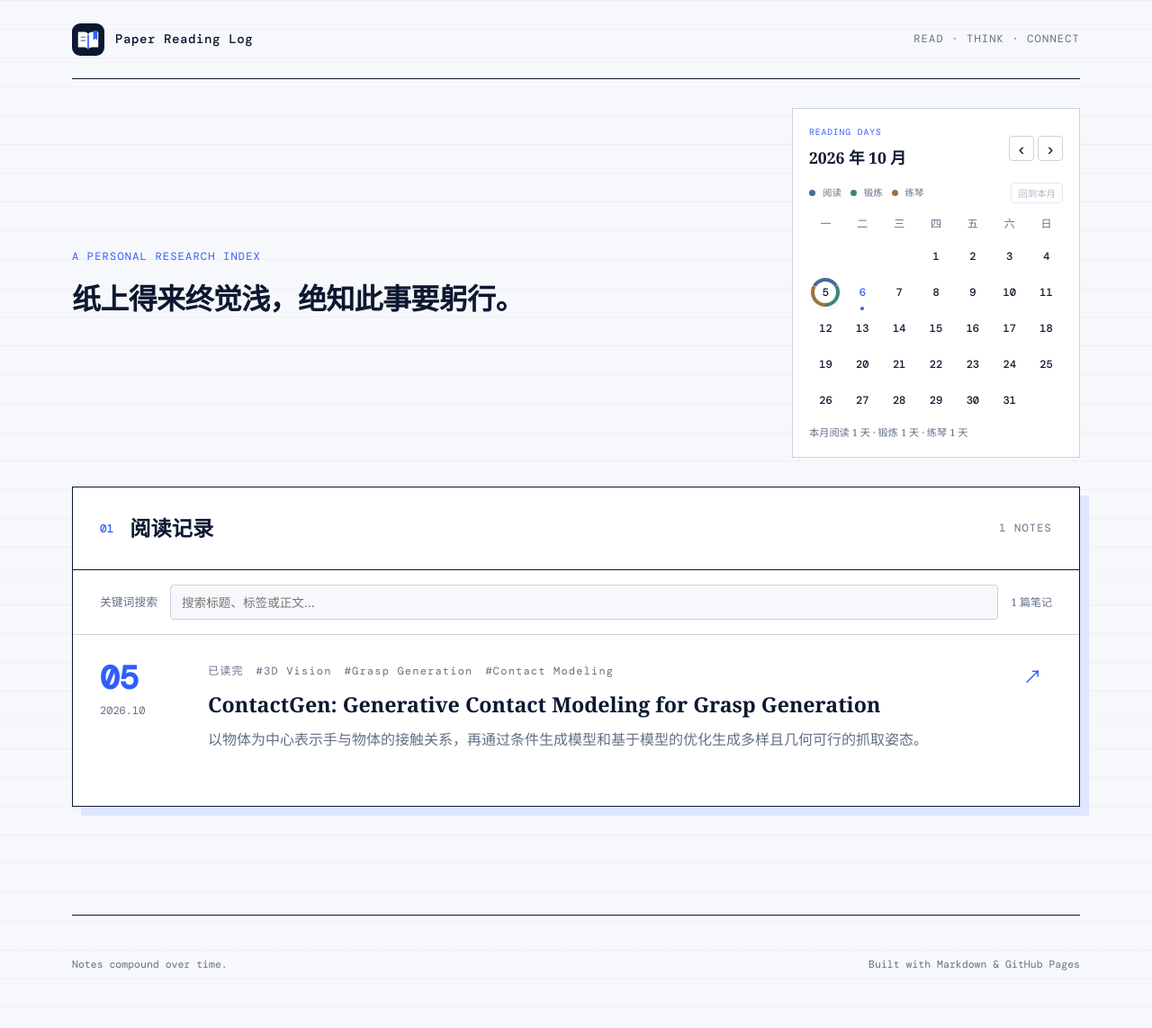
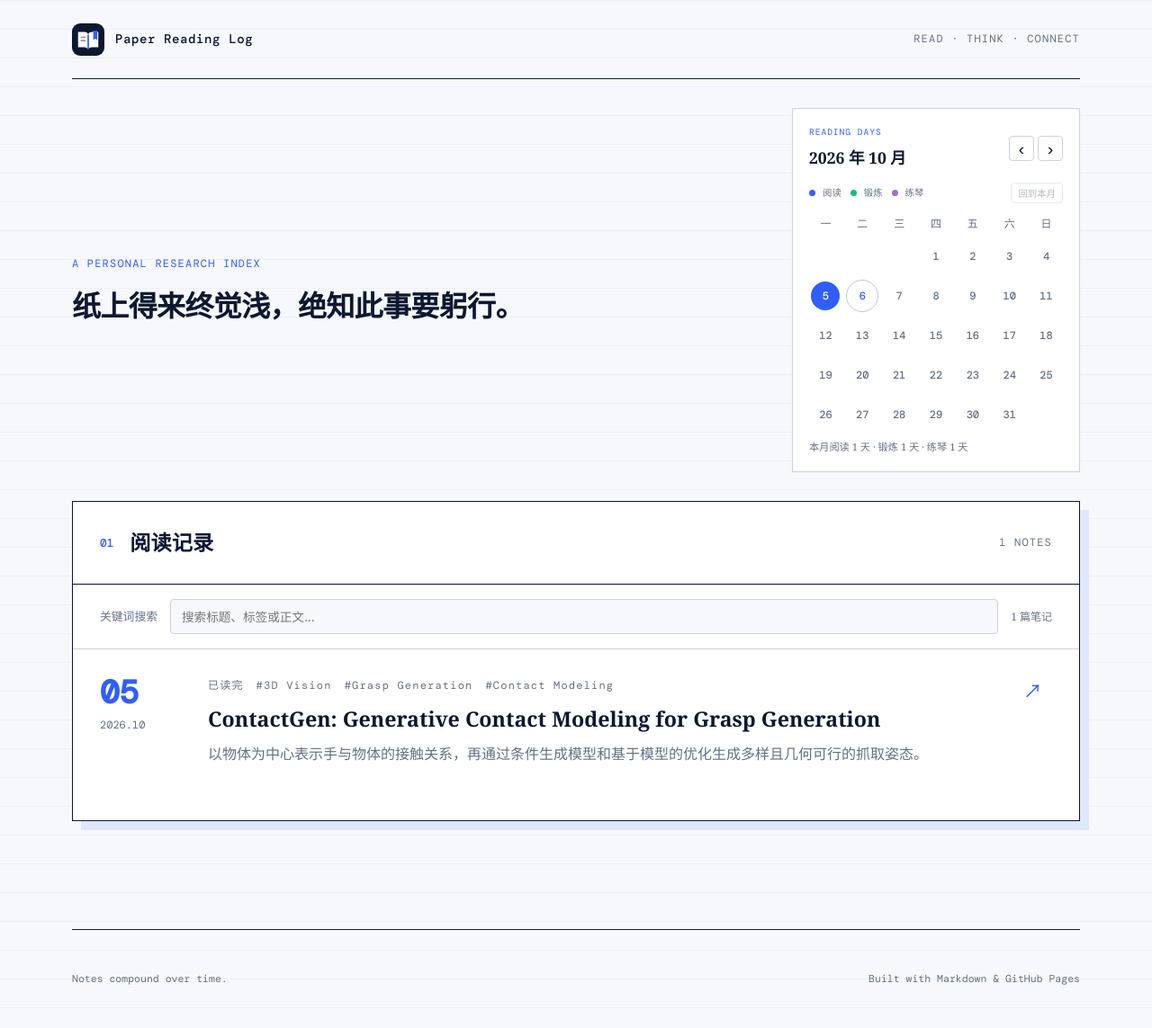
Before and after one commit to Kairui-SHI/paper-reading-log, a Jekyll site: the page built from index.html, in a window 1280 px wide. Shown: the whole page at 90% size. Built offline with Jekyll 4.4.1, drawn with Linux system fonts in a browser that asks for light colours.

Commit message:
Use bright reading circles and daily activity dots

```diff
--- a/assets/css/style.css
+++ b/assets/css/style.css
@@ -6,8 +6,8 @@
   --blue-soft: #dfe6ff;
   --line: #cbd2df;
   --muted: #647086;
-  --exercise: #388778;
-  --piano: #9c733e;
+  --exercise: #20b58b;
+  --piano: #a16bd5;
   --activity-empty: #e4e8ef;
   --serif: "Noto Serif SC", Georgia, serif;
   --mono: "DM Mono", ui-monospace, monospace;
@@ -226,7 +226,7 @@
 .calendar-legend { display: flex; align-items: center; gap: 8px; color: var(--muted); font-size: .8rem; }
 .calendar-legend i { width: 7px; height: 7px; border-radius: 50%; background: var(--blue); }
 .calendar-legends { display: flex; gap: 10px; }
-.calendar-legend .reading-dot { background: #446b9e; }
+.calendar-legend .reading-dot { background: #315efb; }
 .calendar-legend .exercise-dot { background: var(--exercise); }
 .calendar-legend .piano-dot { background: var(--piano); }
 .calendar-navigation { display: flex; gap: 4px; }
@@ -237,24 +237,27 @@
 .calendar-navigation button:hover, #calendar-today:hover:enabled { color: var(--blue); border-color: var(--blue); }
 #calendar-today:disabled { color: var(--muted); opacity: .5; cursor: default; }
 .calendar-navigation button:focus-visible, #calendar-today:focus-visible { outline: 2px solid var(--blue); outline-offset: 2px; }
-.calendar-weekdays, .calendar-days { display: grid; grid-template-columns: repeat(7, minmax(0, 1fr)); gap: 8px 4px; text-align: center; }
+.calendar-weekdays, .calendar-days { display: grid; grid-template-columns: repeat(7, minmax(0, 1fr)); gap: 12px 4px; text-align: center; }
 .calendar-weekdays { margin-bottom: 10px; color: var(--muted); font-size: .75rem; }
 .calendar-day { position: relative; display: flex; align-items: center; justify-content: center; justify-self: center; width: 32px; height: 32px; min-height: 32px; border-radius: 50%; color: var(--muted); font: 500 .75rem var(--mono); text-decoration: none; transition: transform .15s ease, box-shadow .15s ease; }
-.calendar-day.has-activity, .calendar-day.has-notes { background: conic-gradient(from -60deg, var(--reading-color) 0deg 119deg, #ffffff 119deg 120deg, var(--exercise-color) 120deg 239deg, #ffffff 239deg 240deg, var(--piano-color) 240deg 359deg, #ffffff 359deg 360deg); box-shadow: 0 2px 5px #0c183012; }
-.calendar-day-number { position: relative; display: flex; align-items: center; justify-content: center; width: 100%; height: 100%; color: var(--ink); }
-.calendar-day.has-activity, .calendar-day.has-notes { color: var(--ink); }
-.calendar-day.has-activity .calendar-day-number, .calendar-day.has-notes .calendar-day-number { width: 24px; height: 24px; border-radius: 50%; background: white; }
-.calendar-day.is-today { color: var(--blue); font-weight: 500; }
-.calendar-day.is-today::after { content: ''; position: absolute; bottom: -4px; left: calc(50% - 2px); width: 4px; height: 4px; border-radius: 50%; background: var(--blue); }
-.calendar-day.is-today .calendar-day-number { color: var(--blue); }
-.calendar-day.has-notes:hover { transform: translateY(-2px); box-shadow: 0 4px 9px #0c183020; }
-.calendar-day:focus-visible { outline: 2px solid var(--blue); outline-offset: 3px; }.calendar-summary { margin: 12px 0 0; color: var(--muted); font-size: .8rem; }
+.calendar-day-number { display: flex; align-items: center; justify-content: center; width: 100%; height: 100%; color: inherit; }
+.calendar-day.has-notes { background: #315efb; color: white; }
+.calendar-day.is-today { outline: 1px solid #b8c8df; outline-offset: 1px; color: #315efb; }
+.calendar-day.is-today.has-notes { color: white; }
+.calendar-activity-dots { position: absolute; bottom: -8px; left: 0; right: 0; display: flex; justify-content: center; gap: 3px; }
+.activity-dot { width: 4px; height: 4px; border-radius: 50%; background: var(--activity-empty); }
+.activity-dot.reading.is-done { background: #315efb; }
+.activity-dot.exercise.is-done { background: var(--exercise); }
+.activity-dot.piano.is-done { background: var(--piano); }
+.calendar-day.has-notes:hover { transform: translateY(-1px); box-shadow: 0 3px 7px #0c183020; }
+.calendar-day:focus-visible { outline: 2px solid var(--blue); outline-offset: 3px; }
+.calendar-summary { margin: 12px 0 0; color: var(--muted); font-size: .8rem; }
 @media (max-width: 700px) {
   .home-intro { grid-template-columns: minmax(0, 1fr); gap: 24px; padding: 28px 0; }
   .home-intro .reading-calendar { width: min(100%, 360px); justify-self: end; }
   .reading-calendar { padding: 18px 16px; margin-bottom: 24px; }
   .calendar-heading { align-items: flex-start; }
   .calendar-legend { font-size: .7rem; }
-  .calendar-weekdays, .calendar-days { gap: 8px 4px; }
+  .calendar-weekdays, .calendar-days { gap: 12px 4px; }
   .calendar-day { min-height: 32px; }
 }
```
